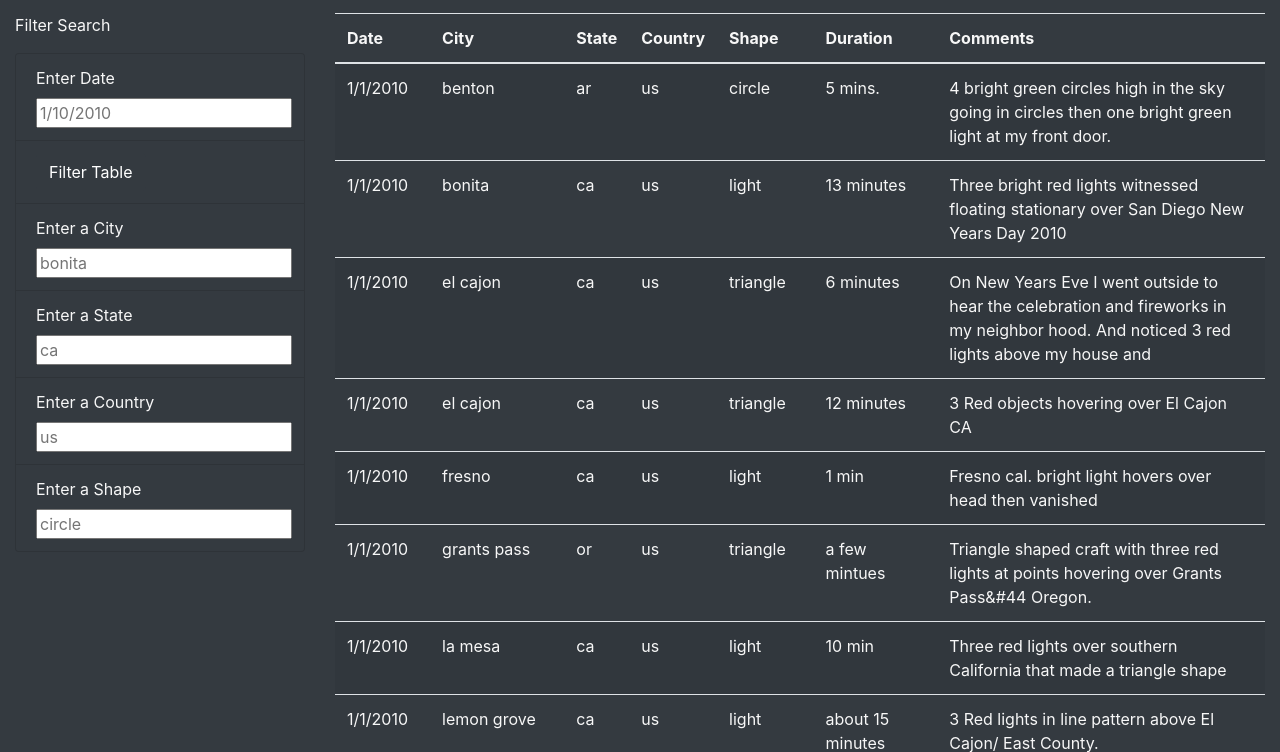
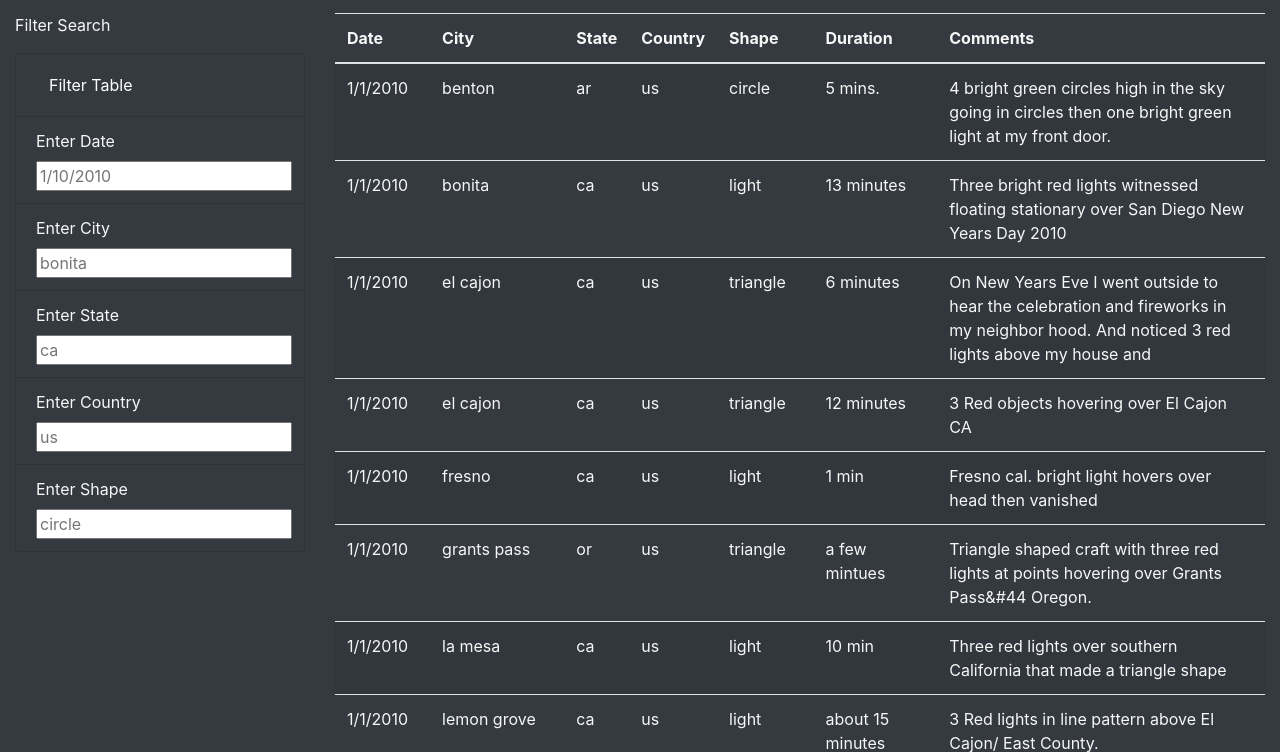
Before and after one commit to bsamimi25/UFO, a plain HTML site: page index.html in a window 1280 px wide. Shown: the part 710-1462 px from the top of the page. Drawn offline with nearby package versions, Linux system fonts and the light colour scheme.

```diff
--- a/index.html
+++ b/index.html
@@ -40,27 +40,27 @@
                         <p>Filter Search</p>
                             <ul class="list-group">
                                 <li class="list-group-item bg-dark">
+                                    <button id="filter-btn" type="button" class="btn btn-dark">Filter Table</button>
+                                </li>
+                                <li class="list-group-item bg-dark">
                                     <label for="date" class="bg-dark">Enter Date</label>
                                     <input type="text" placeholder="1/10/2010" id="datetime" />
                                 </li>
                                 <li class="list-group-item bg-dark">
-                                    <button id="filter-btn" type="button" class="btn btn-dark">Filter Table</button>
+                                    <label for="city">Enter City</label>
+                                    <input type="text" placeholder="bonita" id="city" />
                                 </li>
                                 <li class="list-group-item bg-dark">
-                                    <label for="city">Enter a City</label>
-                                    <input type="text" placeholder="bonita" id="city"/>
+                                    <label for="state">Enter State</label>
+                                    <input type="text" placeholder="ca" id="state" />
                                 </li>
                                 <li class="list-group-item bg-dark">
-                                    <label for="state">Enter a State</label>
-                                    <input type="text" placeholder="ca" id="state"/>
+                                    <label for="country">Enter Country</label>
+                                    <input type="text" placeholder="us" id="country" />
                                 </li>
                                 <li class="list-group-item bg-dark">
-                                    <label for="country">Enter a Country</label>
-                                    <input type="text" placeholder="us" id="country"/>
-                                </li>
-                                <li class="list-group-item bg-dark">
-                                    <label for="shape">Enter a Shape</label>
-                                    <input type="text" placeholder="circle" id="shape"/>
+                                    <label for="shape">Enter Shape</label>
+                                    <input type="text" placeholder="circle" id="shape" />
                                 </li>
                             </ul>
                     </form>
```
